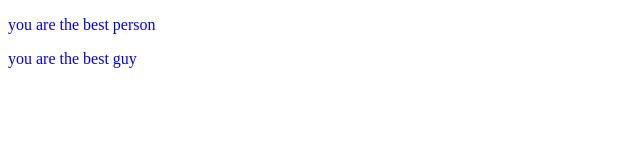
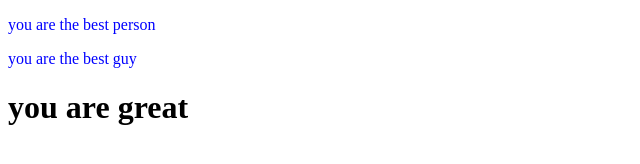
Before and after one commit to mdrohomut2022/my.first-repo, a plain HTML site: page index.html in a window 1280 px wide. Shown: the whole page, without its empty margins (0-640 px from the left). Drawn offline with Linux system fonts and the light colour scheme.

Commit message:
git add done

```diff
--- a/index.html
+++ b/index.html
@@ -9,6 +9,7 @@
 <body>
   <p>you are the best person</p>
   <p>you are the best guy</p>
+  <h1>you are great</h1>
 
 </body>
 </html>
```
